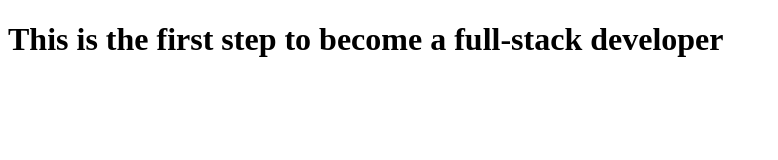
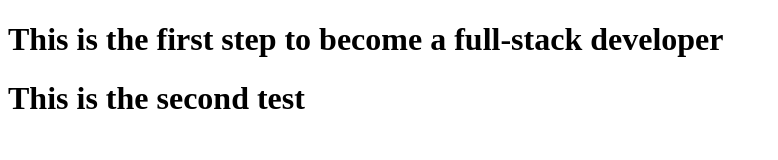
Before and after one commit to MMiiinnn/coursera-test, a plain HTML site: page site/index.html in a window 1280 px wide. Shown: the whole page, without its empty margins (0-778 px from the left). Drawn offline with Linux system fonts and the light colour scheme.

Commit message:
Add another test

```diff
--- a/site/index.html
+++ b/site/index.html
@@ -7,5 +7,6 @@
 </head>
 <body>
 <h1>This is the first step to become a full-stack developer</h1>
+<h1>This is the second test</h1>
 </body>
 </html>
```
